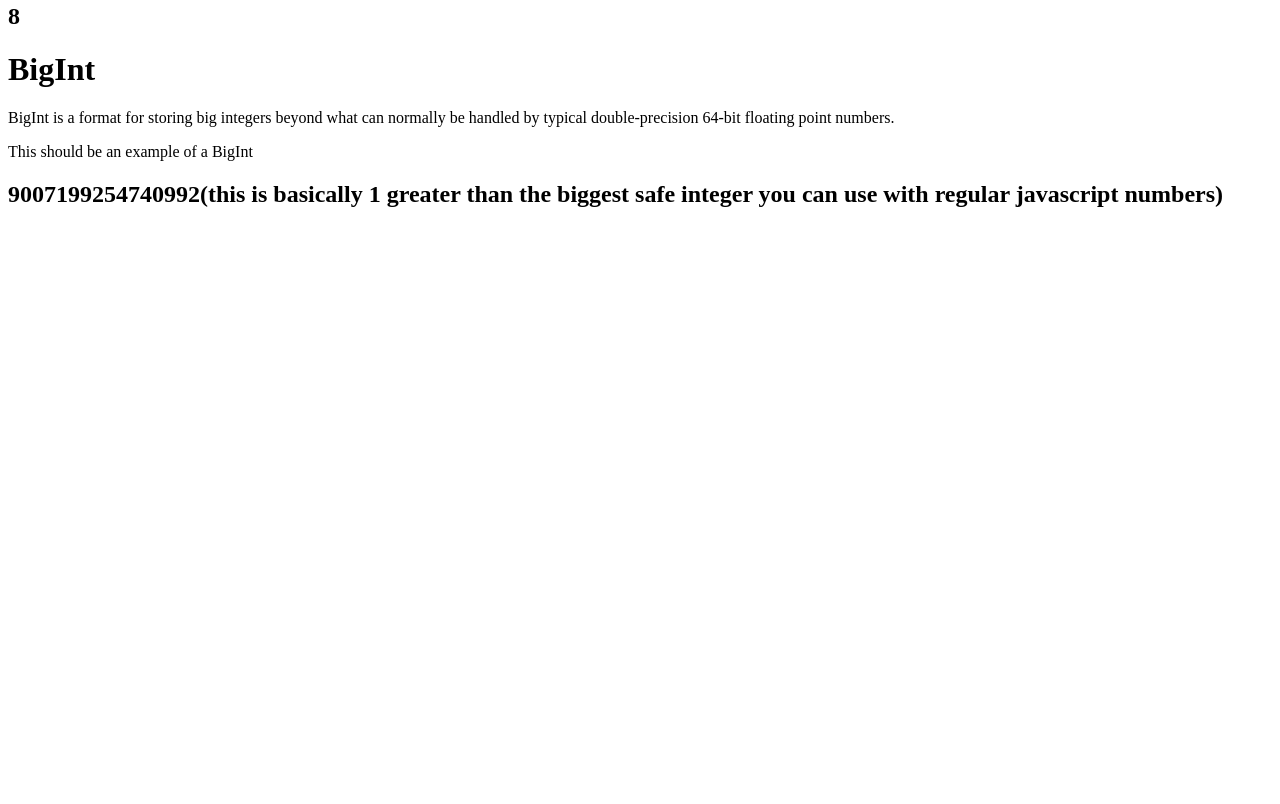
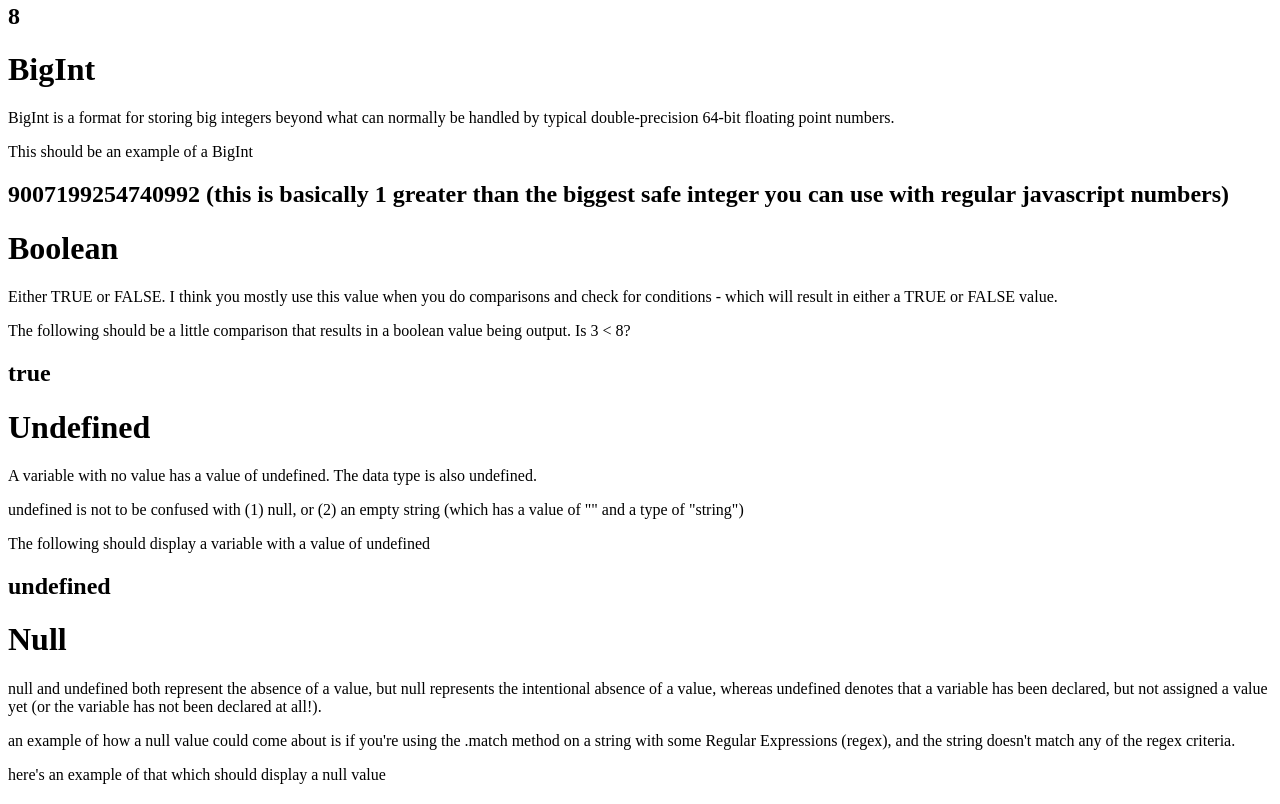
Before and after one commit to loopitydoop/javascript-data-types, a plain HTML site: page index.html in a window 1280 px wide. Shown: the part 396-1200 px from the top of the page. Before the commit the page ends 800 px from the top, so only its background shows below. Drawn offline with Linux system fonts and the light colour scheme.

Commit message:
Update index.html

```diff
--- a/index.html
+++ b/index.html
@@ -6,6 +6,7 @@
 </head>
 <body>
 <p>hi there, this is just a little project where I try to display all the Javascript data types</p>
+
 <h1>String</h1>
 <p>Strings are basically just a series of text characters. They're denoted with single or double quotes. As in, 'potato' or "potato"</p>
 <p>The following text should return a string:</p>
@@ -14,6 +15,7 @@
     const text = "potato";
     document.getElementById("demo-1").innerText = text;
 </script>
+
 <h1>Number</h1>
 <p>Javascript numbers are stored in double-precision (64-bit floating point) format. In practice this means it has 15-16 decimal digits of precision</p>
 <p>You can do math with Javascript numbers using operators</p>
@@ -24,13 +26,50 @@
     const num2 = 3;
     document.getElementById("demo-2").innerText = num1 + num2;
 </script>
+
 <h1>BigInt</h1>
 <p>BigInt is a format for storing big integers beyond what can normally be handled by typical double-precision 64-bit floating point numbers.</p>
 <p>This should be an example of a BigInt</p>
 <h2 id="demo-3"></h2>
 <script>
-    bigNumber = BigInt(9007199254740992)
-    document.getElementById("demo-3").innerText = bigNumber + "(this is basically 1 greater than the biggest safe integer you can use with regular javascript numbers)"
+    bigNumber = BigInt(9007199254740992);
+    document.getElementById("demo-3").innerText = bigNumber + " " + "(this is basically 1 greater than the biggest safe integer you can use with regular javascript numbers)";
+</script>
+
+<h1>Boolean</h1>
+<p>Either TRUE or FALSE. I think you mostly use this value when you do comparisons and check for conditions - which will result in either a TRUE or FALSE value.</p>
+<p>The following should be a little comparison that results in a boolean value being output. Is 3 < 8?</p>
+<h2 id="demo-4"></h2>
+<script>
+    isThreeLessThanEight = (3 < 8)
+    document.getElementById("demo-4").innerText = isThreeLessThanEight
+</script>
+
+<h1>Undefined</h1>
+<p>A variable with no value has a value of undefined. The data type is also undefined.</p>
+<p>undefined is not to be confused with (1) null, or (2) an empty string (which has a value of "" and a type of "string")</p>
+<p>The following should display a variable with a value of undefined</p>
+<h2 id="demo-5"></h2>
+<script>
+    let undefinedVariable
+    document.getElementById("demo-5").innerText = undefinedVariable
+</script>
+
+<h1>Null</h1>
+<p>null and undefined both represent the absence of a value, but null represents the intentional absence of a value, whereas undefined denotes that a variable has been declared, but not assigned a value yet (or the variable has not been declared at all!).</p>
+<p>an example of how a null value could come about is if you're using the .match method on a string with some Regular Expressions (regex), and the string doesn't match any of the regex criteria.</p>
+<p>here's an example of that which should display a null value</p>
+<script>
+    function getVowels(str) {
+        const m = str.match(/[aeiou]/gi);
+        return m;
+    }
+    getVowels("why")
+</script>
+<h2 id="demo-6"></h2>
+<script>
+    // this is a test to see if document.getElementById().innerText would display a null value as "null", or an empty field.
+    document.getElementById("demo-6").innerText = null
 </script>
 </body>
 </html>
```
